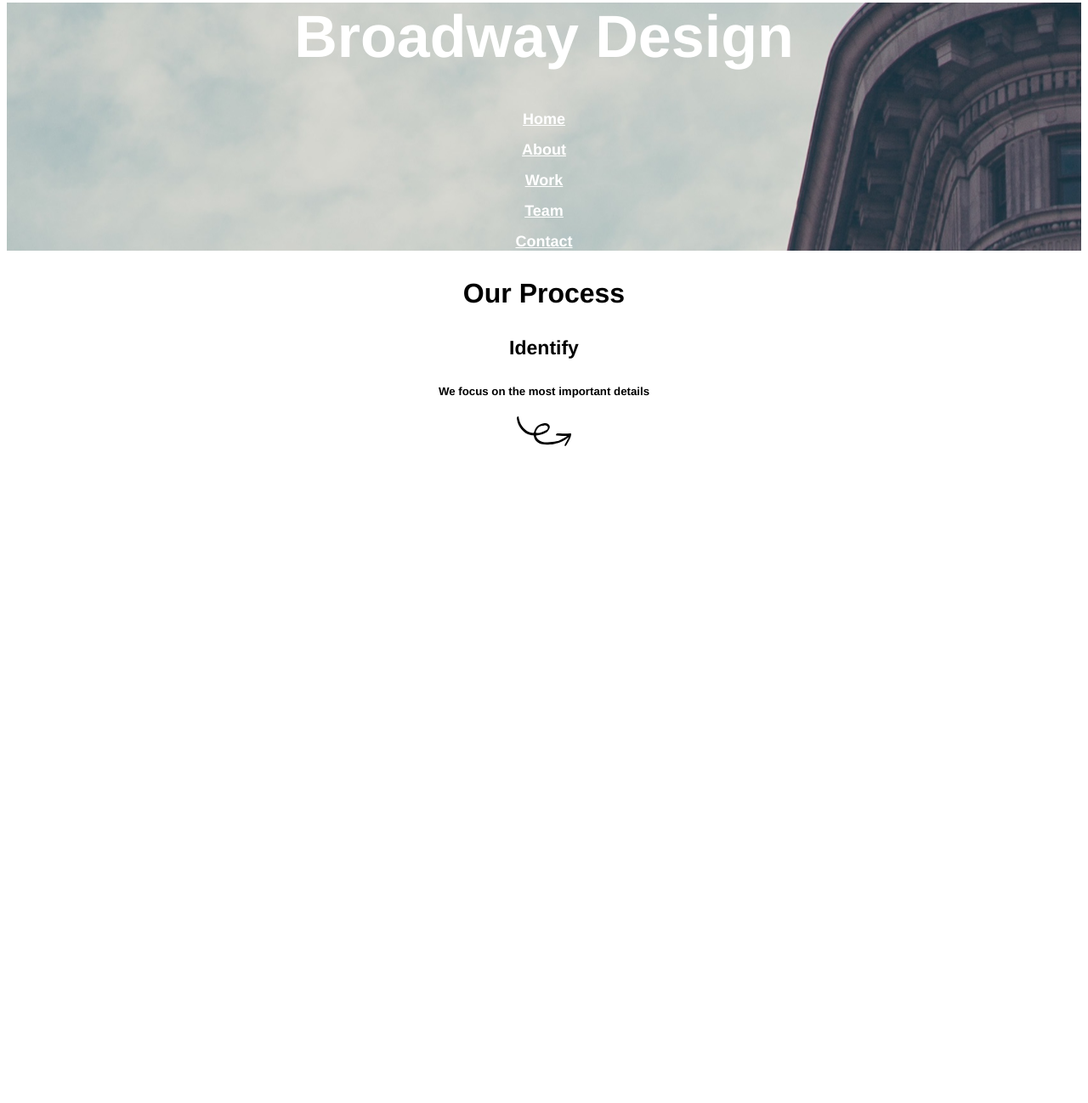
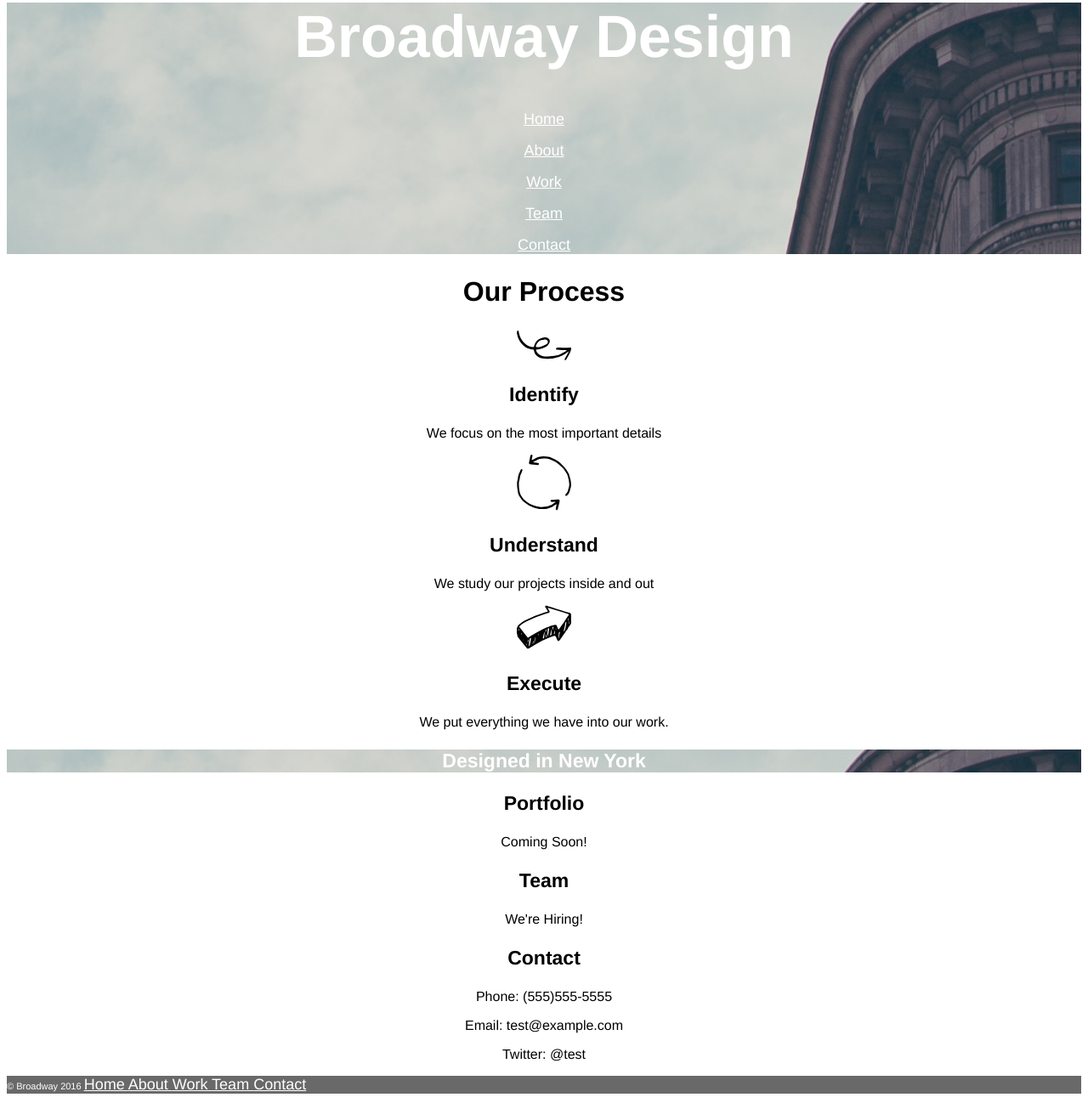
Before and after one commit to smcevoy2/broadway, a plain HTML site: page index.html in a window 1280 px wide. Shown: the part 44-1342 px from the top of the page at 85% size. Before the commit the page ends 800 px from the top, so only its background shows below. Drawn offline with Linux system fonts and the light colour scheme.

Commit message:
final commit

```diff
--- a/index.html
+++ b/index.html
@@ -6,21 +6,52 @@
     <link rel="stylesheet" href="./resources/css/style.css">
   </head>
   <body>
+
+    <!--Menu section-->
+
     <div class="flatiron">
       <h1>Broadway Design</h1>
-        <a href="#" class="menu"><h2>Home</h2></a>
-        <a href="#" class="menu"><h2>About</h2></a>
-        <a href="#" class="menu"><h2>Work</h2></a>
-        <a href="#" class="menu"><h2>Team</h2></a>
-        <a href="#" class="menu"><h2>Contact</h2></a>
+        <p><a href="#" class="menu">Home</a></p>
+        <p><a href="#" class="menu">About</a></p>
+        <p><a href="#" class="menu">Work</a></p>
+        <p><a href="#" class="menu">Team</a></p>
+        <p><a href="#" class="menu">Contact</a></p>
     </div>
-  <div class="process">
-    <h3>Our Process</h3>
-    <h4>Identify</h4>
-    <h5>We focus on the most important details</h5>
-    <img src="./resources/images/identify.svg" alt="circular arrow">
 
-  </div>
+  <!--Process section-->
 
+    <div class="process">
+      <h2>Our Process</h2>
+        <img src="./resources/images/identify.svg" alt="swirling arrow">
+        <h3>Identify</h3>
+        <p>We focus on the most important details</p>
+        <img src="./resources/images/understand.svg" alt="two arrows in a circle">
+        <h3>Understand</h3>
+        <p>We study our projects inside and out</p>
+        <img src="./resources/images/execute.svg" alt="3-D curved arrow">
+        <h3>Execute</h3>
+        <p>We put everything we have into our work.</p>
+    </div>
+
+<!--Contact section-->
+
+    <div class="contact">
+      <h3 class="flatiron">Designed in New York</h3>
+      <h3>Portfolio</h3>
+      <p>Coming Soon!</p>
+      <h3>Team</h3>
+      <p>We're Hiring!</p>
+      <h3>Contact</h3>
+      <p>Phone: (555)555-5555</p>
+      <p>Email: test@example.com</p>
+      <p>Twitter: @test</p>
+    </div>
+
+    <!--Copyright section-->
+
+    <div class="Copyright">
+      <p id="small">&copy Broadway 2016 <a href="#" class="menu">Home </a><a href="#" class="menu">About </a><a href="#" class="menu">Work </a><a href="#" class="menu">Team </a>
+        <a href="#" class="menu">Contact</a></p>
+    </div>
   </body>
 </html>
--- a/resources/css/style.css
+++ b/resources/css/style.css
@@ -11,20 +11,30 @@ h1 {
 
 .flatiron {
   background-image: url("./the-flatiron-building.png");
+  color: white;
 }
 
-a,
-h2 {
+a {
   font-size: 18px;
   color: white;
 }
 
-h3 {
+h2 {
   font-size: 32px;
   font-weight: bold;
 }
 
-h4 {
+h3 {
   font-size: 23px;
   font-weight: bold;
 }
+
+.Copyright {
+  background-color: dimgray;
+}
+
+#small {
+  text-align: left;
+  color: white;
+  font-size: 11px;
+}
```
